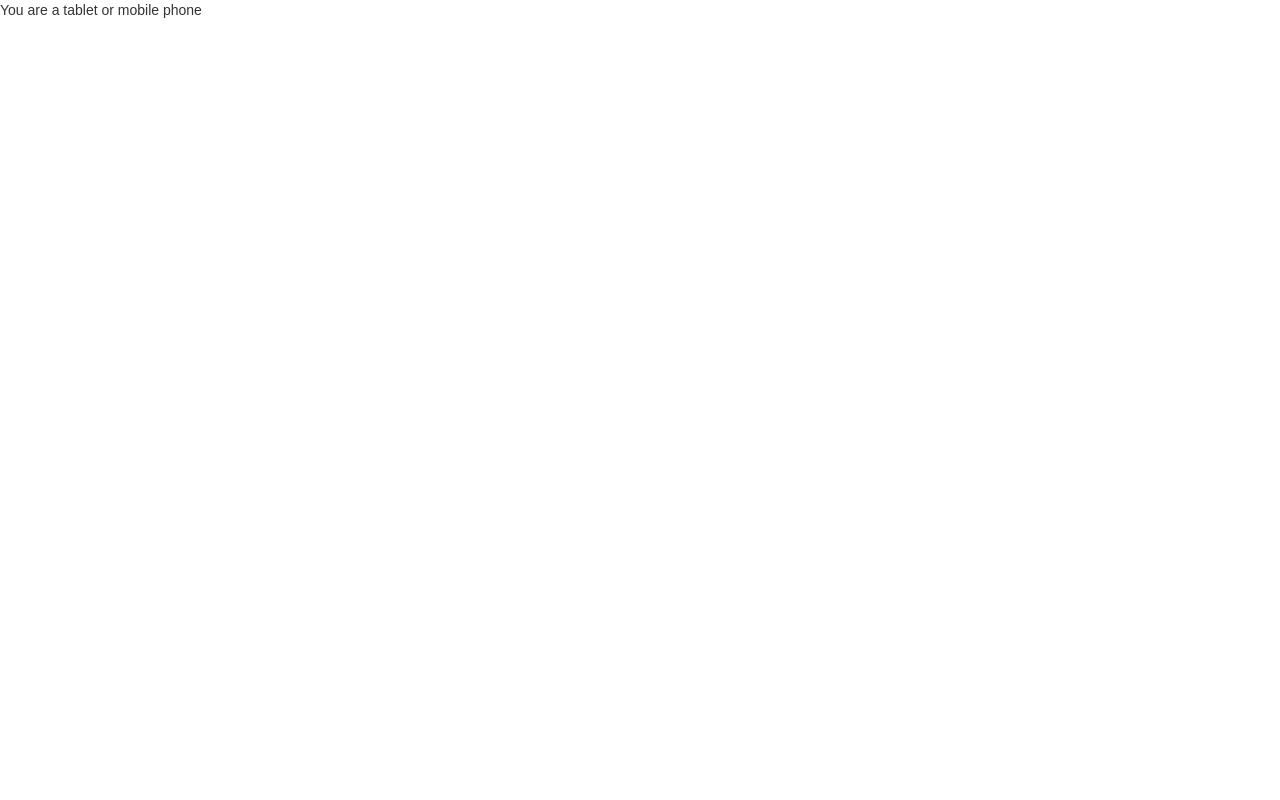
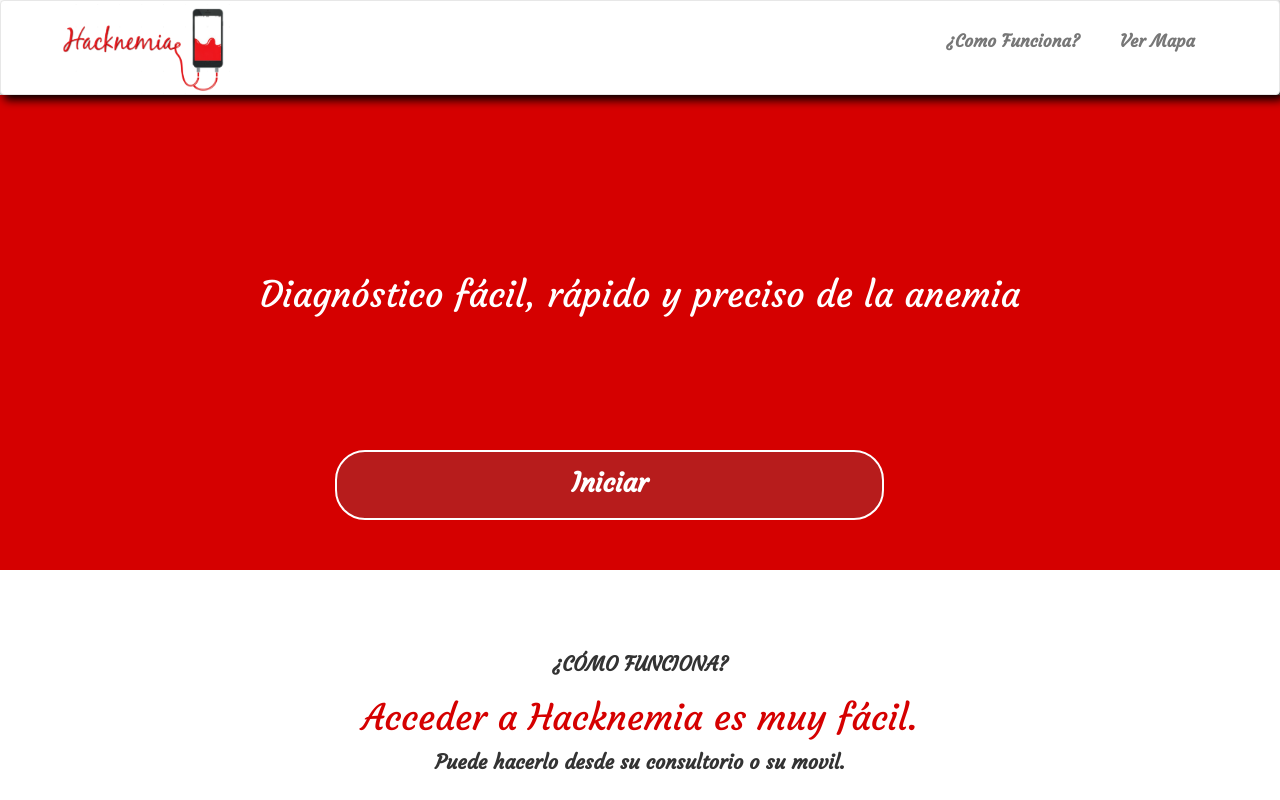
Before and after one commit to KelyVargaya/hackathon, a React (Create React App) app: page / in a window 1280 px wide. Shown: the top 800 px of the page. Built offline with nearby package versions, Linux system fonts and the light colour scheme; a web font is replaced by a local one.

Commit message:
corregir error

```diff
--- a/src/App.js
+++ b/src/App.js
@@ -1,5 +1,4 @@
 import React, { Component } from 'react';
-import logo from './logo.svg';
 import './App.css';
 import FormDiagnostic from './Form.js'
 import Result from './result.js';
@@ -11,7 +10,7 @@ import {
   Redirect
 } from 'react-router-dom'
 import MediaQuery from 'react-responsive';
-
+import LogoApp from './portadaMovil.js';
 
 const Apli = ({ model }) => {
   return (
@@ -29,11 +28,8 @@ const Apli = ({ model }) => {
     </BrowserRouter>
   );
 }
-class App extends Component {
-  render() {
-    const { model } = this.props;
-    return (
-      <div>
+
+/*<div>
         <MediaQuery minDeviceWidth={1224}>
           <Apli model={model} />
 
@@ -47,9 +43,16 @@ class App extends Component {
           </MediaQuery>
         </MediaQuery>
         <MediaQuery maxDeviceWidth={1224}>
-          <div>You are a tablet or mobile phone</div>
+          <LogoApp />
         </MediaQuery>
 
+      </div>*/
+class App extends Component {
+  render() {
+    const { model } = this.props;
+    return (
+      <div>
+        <Apli model={model} />
       </div>
 
     )
--- a/src/Form.js
+++ b/src/Form.js
@@ -2,9 +2,8 @@ import React, { Component } from 'react';
 import './App.css';
 import './home.css';
 import Result from './result.js';
-import logo from './img/logo.png';
 import { InputAge, InputChoice, InputName, InputPlace, InputUnidad } from './Inputs';
-import { Form, Grid } from 'react-bootstrap';
+import { Form, Grid, FormGroup, Button } from 'react-bootstrap';
 import {
 	NavLink
 } from 'react-router-dom'
@@ -79,7 +78,7 @@ class FormDiagnostic extends Component {
 					<Grid className="formulario">
 						<Form horizontal>
 							<InputName model={model} funcion={check} />
-							<InputAge model={model} check={check} error={findError} componentClass={this.state.error} />
+							<InputAge model={model} check={check} error={findError} comprobar={this.state.error} />
 							<InputUnidad label={'Peso'} unidad={'Kg'} funcion={saveWeight} />
 							<InputUnidad label={'Hb'} unidad={'gr/dl'} funcion={saveHb} />
 							<InputPlace model={model} check={check} place={this.state.dep} funcion={changeDep} />
--- a/src/Header.js
+++ b/src/Header.js
@@ -1,5 +1,9 @@
 import React, { Component } from 'react';
 import { Nav, Navbar, NavItem } from 'react-bootstrap';
+import logo from './img/logo.png';
+import {
+	NavLink
+} from 'react-router-dom'
 
 class HeaderApp extends Component {
 	render() {
--- a/src/portadaMovil.js
+++ b/src/portadaMovil.js
@@ -1,19 +1,19 @@
 import React, { Component } from 'react';
 import './portadaMovil.css';
-import { Form, FormGroup, FormControl, Col, Grid, Row, ControlLabel, Button, ButtonToolbar,Nav, Navbar, NavItem, } from 'react-bootstrap';
-import {NavLink} from 'react-router-dom'
+import { Form, FormGroup, FormControl, Col, Grid, Row, ControlLabel, Button, ButtonToolbar, Nav, Navbar, NavItem, } from 'react-bootstrap';
+import { NavLink } from 'react-router-dom'
 import logo from './img/logo-app.png'
 
-class LogoApp extends Component{
-	render(){
-	return(
+class LogoApp extends Component {
+    render() {
+        return (
             <Grid fluid className="home">
                 <Row>
-                    <Col xs={8}  xsOffset={2}>
+                    <Col xs={8} xsOffset={2}>
                         <img className="img-responsive" src={logo} alt="" />
 
-                      <NavLink to={"/form"}
-                             className="btn text-center login-enviar">INICIAR</NavLink>
+                        <Button
+                            className="btn text-center login-enviar">INICIAR</Button>
                         <Button className="btn text-center login-enviar">
                             INSTRUCCIONES
                      </Button>
@@ -25,11 +25,11 @@ class LogoApp extends Component{
 }
 
 class Home extends Component {
-         render(){
+    render() {
         return (<div>
-                        <LogoApp/>
+            <LogoApp />
         </div>
         );
     }
 }
-export default Home;
+export default LogoApp;
```
Lines whose indentation alone changed are shown as unchanged.
